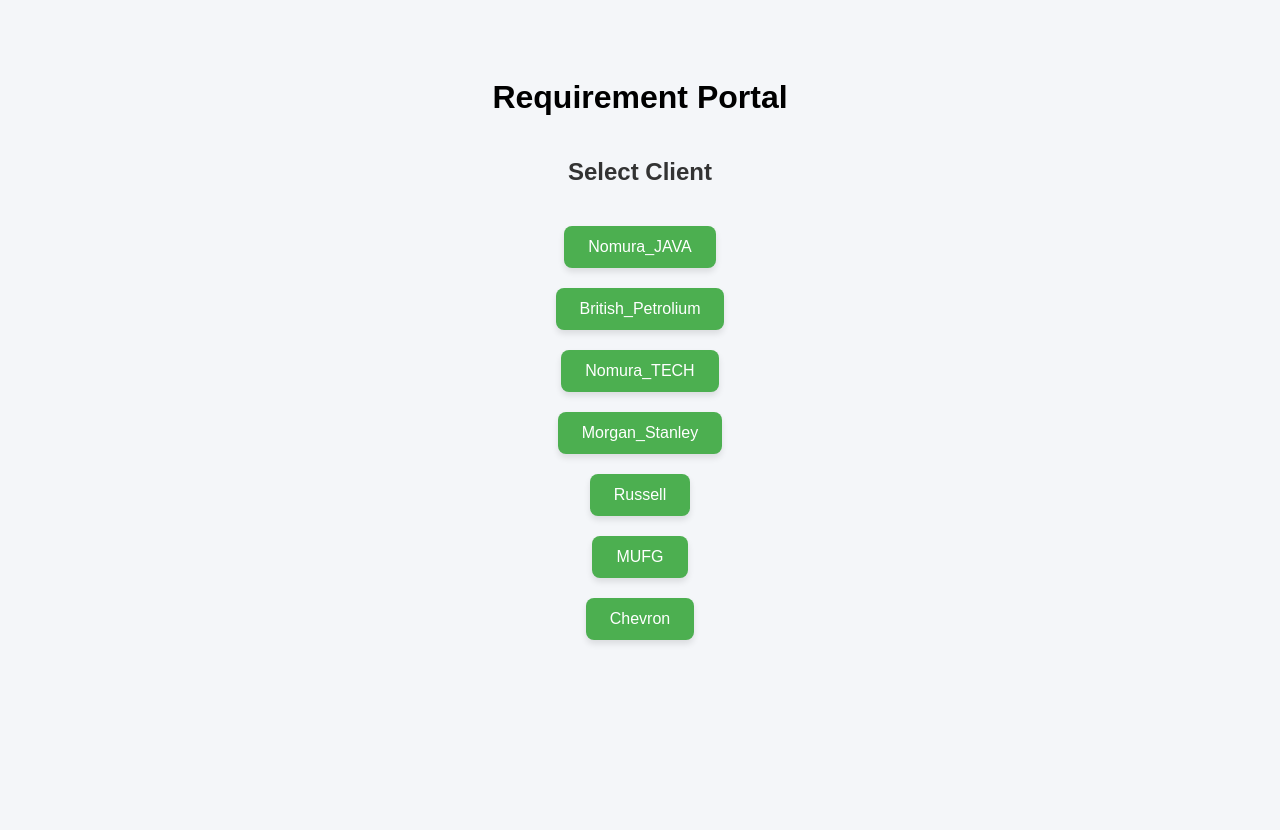
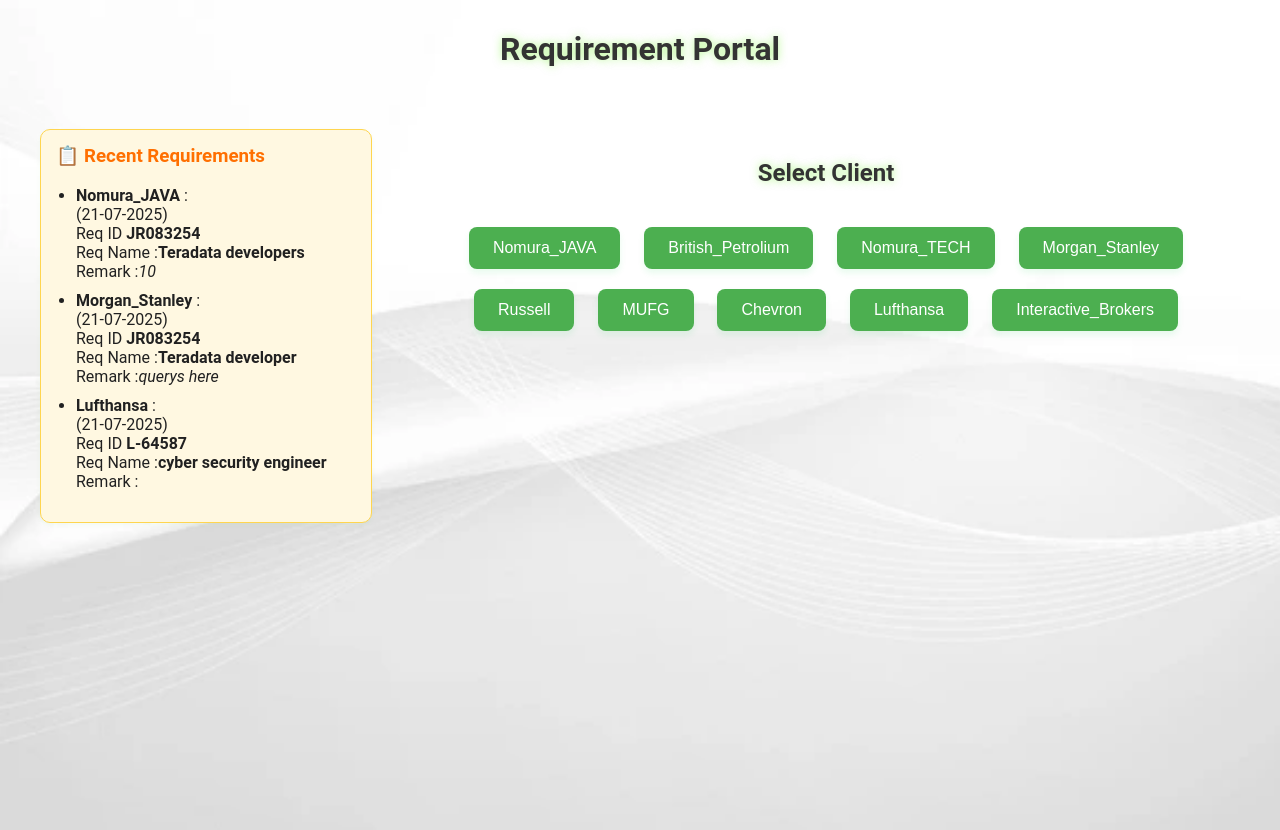
Before and after one commit to prash1408/HNM_Project_1, a Flask app: page / in a window 1280 px wide. Before the commit the page ends 644 px from the top, so only its background shows below. Run offline with Flask 3, Linux system fonts and the light colour scheme; data comes from the database, SQL or seed files in the repository; both versions use the stored data as it was after the commit; data that the repository does not hold is empty.

Commit message:
Updated code

```diff
--- a/app.py
+++ b/app.py
@@ -11,8 +11,33 @@ def get_db_connection():
 
 @app.route('/')
 def home():
-    clients = ['Nomura_JAVA', 'British_Petrolium', 'Nomura_TECH', 'Morgan_Stanley', 'Russell', 'MUFG','Chevron',]
-    return render_template('home.html', clients=clients)
+    conn = sqlite3.connect('Requirement.db')
+    conn.row_factory = sqlite3.Row
+    clients = ['Nomura_JAVA', 'British_Petrolium', 'Nomura_TECH', 'Morgan_Stanley', 'Russell', 'MUFG','Chevron','Lufthansa','Interactive_Brokers']
+    notices = []
+    today_str = datetime.now().strftime('%d-%m-%Y')
+    for table in clients:
+        try:
+            latest = conn.execute(f'''SELECT req_id, req_Name, date, Remarks FROM [{table}] WHERE date=? ORDER BY id DESC LIMIT 1''',(today_str,)).fetchone()
+
+            if latest:
+                entry_date = latest['date']
+                try:
+                    parsed_date = datetime.strptime(entry_date, '%d-%m-%Y')
+                    if parsed_date.strftime('%d-%m-%Y') == today_str:
+                        notices.append({
+                            'client':table,
+                            'req_id':latest['req_id'],
+                            'req_Name':latest['req_Name'],
+                            'date':latest['date'],
+                            'Remarks':latest['Remarks']
+                            })
+                except ValueError:
+                    continue
+        except sqlite3.OperationalError:
+            continue
+    conn.close()
+    return render_template('home.html', clients=clients, notices=notices)
 
 @app.route('/dashboard/<client_name>')
 def dashboard(client_name):
@@ -21,11 +46,15 @@ def dashboard(client_name):
         CREATE TABLE IF NOT EXISTS {client_name} (
             id INTEGER PRIMARY KEY AUTOINCREMENT,
             req_id TEXT,
+            req_Name TEXT,
             date TEXT,
             sal_budget TEXT,
+            Notice_Period TEXT,
             Mandatory_skills TEXT,
             Desirable_Skills TEXT,
             exp_range TEXT,
+            Client_Spoc TEXT,
+            Total_Upload TEXT,
             Remarks TEXT
         )
     ''')
@@ -36,26 +65,31 @@ def dashboard(client_name):
     return render_template('dashboard.html', client=client_name, rows=rows)
 
 
+
 @app.route('/add/<client_name>')
 def add_requirement(client_name):
-    today = datetime.now().strftime('%d-%m-%Y %H:%M')
+    today = datetime.now().strftime('%d-%m-%Y')
     return render_template('form.html', client=client_name, today=today)
 
 @app.route('/submit/<client_name>', methods=['POST'])
 def submit(client_name):
     req_id = request.form['req_id']
+    req_Name = request.form['req_Name']
     date = request.form['date']
     sal_budget = request.form['sal_budget']
+    Notice_Period = request.form['Notice_Period']
     Mandatory_skills = request.form['Mandatory_skills']
     Desirable_Skills = request.form['Desirable_Skills']
     exp_range = request.form['exp_range']
+    Client_Spoc = request.form['Client_Spoc']
+    Total_Upload = request.form['Total_Upload']
     Remarks = request.form['Remarks']
 
     conn = get_db_connection()
     conn.execute(f'''
-        INSERT INTO {client_name} (req_id, date, sal_budget, Mandatory_skills, Desirable_Skills, exp_range, Remarks)
-        VALUES (?, ?, ?, ?, ?, ?, ?)
-    ''', (req_id, date, sal_budget, Mandatory_skills, Desirable_Skills, exp_range, Remarks))
+        INSERT INTO {client_name} (req_id, req_Name, date, sal_budget, Notice_Period, Mandatory_skills, Desirable_Skills, exp_range, Client_Spoc, Total_Upload, Remarks)
+        VALUES (?, ?, ?, ?, ?, ?, ?, ?, ?, ?, ?)
+    ''', (req_id, req_Name, date, sal_budget, Notice_Period, Mandatory_skills, Desirable_Skills, exp_range, Client_Spoc, Total_Upload, Remarks))
     conn.commit()
     conn.close()
     return redirect(url_for('dashboard', client_name=client_name))
@@ -67,18 +101,22 @@ def edit_entry(client_name, entry_id):
 
     if request.method == 'POST':
         req_id = request.form['req_id']
+        req_Name = request.form['req_Name']
         date = request.form['date']
         sal_budget = request.form['sal_budget']
+        Notice_Period = request.form['Notice_Period']
         Mandatory_skills = request.form['Mandatory_skills']
         Desirable_Skills = request.form['Desirable_Skills']
         exp_range = request.form['exp_range']
+        Client_Spoc = request.form['Client_Spoc']
+        Total_Upload = request.form['Total_Upload']
         Remarks = request.form['Remarks']
 
         c.execute(f'''
             UPDATE {client_name}
-            SET req_id=?, date=?, sal_budget=?, Mandatory_skills=?, Desirable_Skills=?, exp_range=?, Remarks=?
+            SET req_id=?, req_Name=?, date=?, sal_budget=?, Notice_Period=?, Mandatory_skills=?, Desirable_Skills=?, exp_range=?, Client_Spoc=?, Total_Upload=?, Remarks=?
             WHERE id=?
-        ''', (req_id, date, sal_budget, Mandatory_skills, Desirable_Skills, exp_range, Remarks, entry_id))
+        ''', (req_id, req_Name, date, sal_budget, Notice_Period, Mandatory_skills, Desirable_Skills, exp_range, Client_Spoc, Total_Upload, Remarks, entry_id))
 
         conn.commit()
         conn.close()
--- a/templates/home.html
+++ b/templates/home.html
@@ -3,19 +3,70 @@
 <head>
     <meta charset="UTF-8">
     <meta name="viewport" content="width=device-width, initial-scale=1.0">
-    <title>Document</title>
-</head>
+    <title>Requirement Portal</title>
     <style>
         body {
             font-family: Arial, sans-serif;
             background-color: #f4f6f9;
-            display: flex;
-            flex-direction: column;
-            align-items: center;
-            padding: 50px;
+            margin: 0;
+            padding: 0;
+            background-image: url('/static/white_bg.webp');
+            background-size:cover;
+            height: 100vh;
+            font-family: 'Roboto', sans-serif;
+            color: #212121;
+
         }
 
+        h1 {
+            text-shadow: 0 0 8px rgba(110, 243, 33, 0.5);
+            text-align: center;
+            margin-top: 30px;
+            color: #333;
+        }
         h2 {
+            text-shadow: 0 0 8px rgba(110, 243, 33, 0.5);
+            text-align: center;
+            margin-top: 30px;
+            color: #333;
+        }
+        .main-container {
+            display: flex;
+            justify-content: space-between;
+            align-items: flex-start;
+            padding: 40px;
+            gap: 40px;
+        }
+
+        .notice-board {
+            background-color: #fff8e1;
+            border: 1px solid #ffd54f;
+            padding: 15px;
+            border-radius: 10px;
+            box-shadow: 0px 2px 4px rgba(150, 228, 146, 0.1);
+            width: 300px;
+            min-width: 280px;
+        }
+
+        .notice-board h3 {
+            margin-top: 0;
+            color: #ff6f00;
+        }
+
+        .notice-board ul {
+            padding-left: 20px;
+        }
+
+        .notice-board li {
+            margin-bottom: 10px;
+        }
+
+        .client-section {
+            flex: 1;
+            text-align: center;
+        }
+
+        .client-section h2 {
             margin-bottom: 30px;
             color: #333;
         }
@@ -33,22 +84,55 @@
             border: none;
             border-radius: 8px;
             cursor: pointer;
-            box-shadow: 0 4px 6px rgba(0, 0, 0, 0.1);
+            box-shadow: 0 4px 6px rgba(34, 214, 85, 0.1);
             transition: background-color 0.3s ease;
         }
 
         button:hover {
-            background-color: #45a049;
+            background-color: #195f1d;
+        }
+
+        /* Responsive behavior */
+        @media (max-width: 768px) {
+            .main-container {
+                flex-direction: column;
+                align-items: center;
+            }
+
+            .notice-board {
+                width: 90%;
+                margin-bottom: 30px;
+            }
         }
     </style>
+</head>
 <body>
-    <h1> Requirement Portal </h1>
+    <h1>Requirement Portal</h1>
+
+    <div class="main-container">
+        <div class="notice-board">
+            <h3>📋 Recent Requirements</h3>
+            <ul>
+                {% for notice in notices %}
+                    <li>
+                        <strong>{{ notice.client }}</strong> : <br>
+                        ({{ notice.date }})<br>
+                        Req ID <b>{{ notice.req_id }}</b> <br>
+                        Req Name :<b>{{ notice.req_Name }} </b><br>
+                        Remark :<i>{{ notice.Remarks }}</i>
+                    </li>
+                {% endfor %}
+            </ul>
+        </div>
+
+        <div class="client-section">
             <h2>Select Client</h2>
             {% for client in clients %}
                 <form method="get" action="{{ url_for('dashboard', client_name=client) }}">
                     <button type="submit">{{ client }}</button>
                 </form>
             {% endfor %}
-
+        </div>
+    </div>
 </body>
 </html>
--- /dev/null
+++ b/test.txt
@@ -0,0 +1 @@
+https://requirement-portalhnm.onrender.com/
```
Also changed, not shown: sample.py (added, +12 -0 lines), templates/dashboard.html (+10 -7 lines), templates/edit_entry.html (+12 -0 lines), templates/form.html (+8 -0 lines), Requirement.db, static/white_bg.webp (added), 1 other file. Lines whose indentation alone changed are shown as unchanged.
